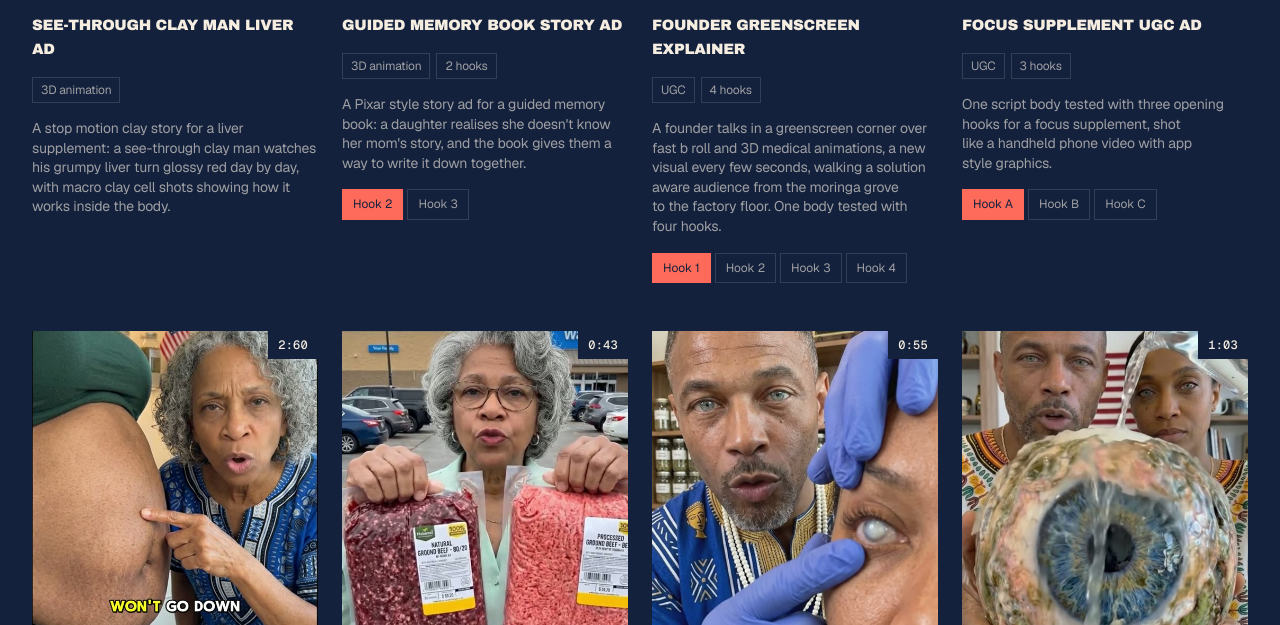
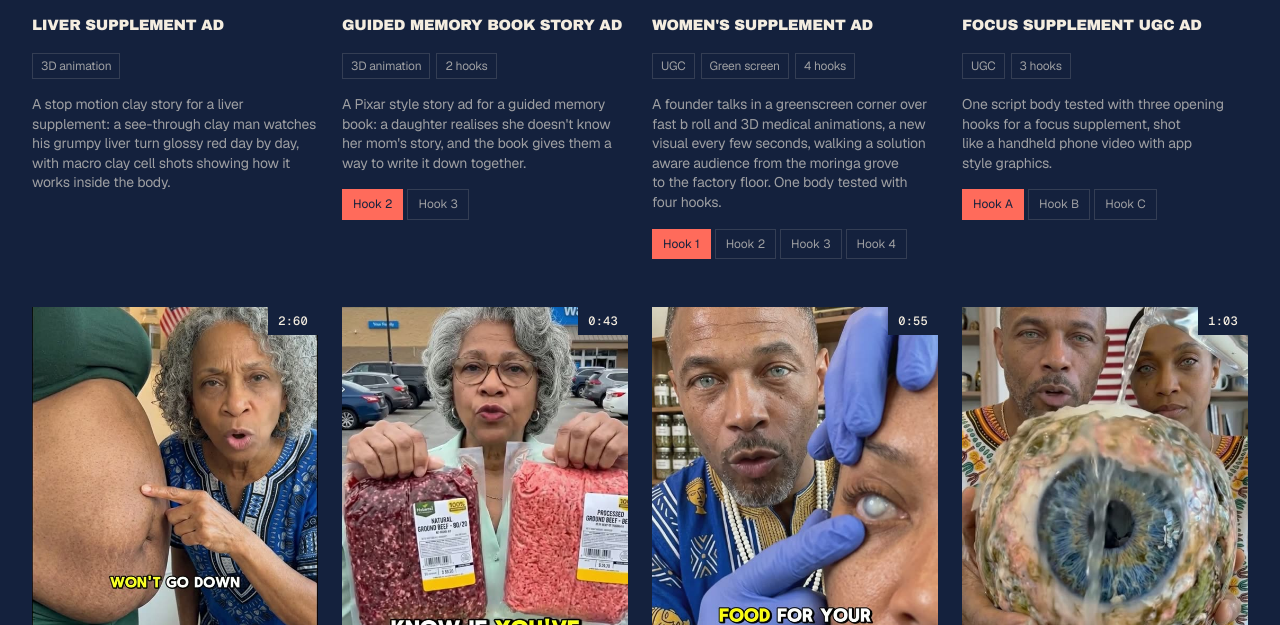
Before and after one commit to mjeusebio/mjeusebio.github.io, a plain HTML site: page index.html in a window 1280 px wide. Shown: the part 2215-2840 px from the top of the page. Drawn offline with nearby package versions, Linux system fonts and the light colour scheme; a web font is replaced by a local one.

Commit message:
Rename two ads and add a Green screen tag
See-through clay man liver ad -> Liver supplement ad
Founder greenscreen explainer -> Women's supplement ad, with a Green screen tag box.
Cards can now show extra tags from ads.json.

```diff
--- a/ads.json
+++ b/ads.json
@@ -2,7 +2,7 @@
  "ads": [
   {
    "id": "liver-clay",
-   "title": "See-through clay man liver ad",
+   "title": "Liver supplement ad",
    "type": "Claymation VO ad",
    "kind": "3d",
    "hook": "What the f*ck happens to a man's liver when he takes this for two weeks straight?",
@@ -10,6 +10,7 @@
    "date": "2026-11-22",
    "switch": "",
    "platform": "",
+   "tags": [],
    "variants": [
     {
      "key": "main",
@@ -31,6 +32,7 @@
    "date": "2026-11-17",
    "switch": "Hook",
    "platform": "",
+   "tags": [],
    "variants": [
     {
      "key": "h2",
@@ -52,14 +54,17 @@
   },
   {
    "id": "peri-founder",
-   "title": "Founder greenscreen explainer",
-   "type": "Greenscreen founder ad",
+   "title": "Women's supplement ad",
+   "type": "Green screen founder ad",
    "kind": "ugc",
    "hook": "This one leaf does what fat burners, shakes, and diets never could for women in PERIMENOPAUSE.",
    "about": "A founder talks in a greenscreen corner over fast b roll and 3D medical animations, a new visual every few seconds, walking a solution aware audience from the moringa grove to the factory floor. One body tested with four hooks.",
    "date": "2026-11-17",
    "switch": "Hook",
    "platform": "",
+   "tags": [
+    "Green screen"
+   ],
    "variants": [
     {
      "key": "h1",
@@ -105,6 +110,7 @@
    "date": "2026-11-16",
    "switch": "Hook",
    "platform": "",
+   "tags": [],
    "variants": [
     {
      "key": "a",
@@ -142,6 +148,7 @@
    "date": "2026-11-16",
    "switch": "",
    "platform": "",
+   "tags": [],
    "variants": [
     {
      "key": "main",
@@ -163,6 +170,7 @@
    "date": "2026-11-16",
    "switch": "",
    "platform": "",
+   "tags": [],
    "variants": [
     {
      "key": "main",
@@ -184,6 +192,7 @@
    "date": "2026-11-16",
    "switch": "",
    "platform": "",
+   "tags": [],
    "variants": [
     {
      "key": "main",
@@ -205,6 +214,7 @@
    "date": "2026-11-16",
    "switch": "",
    "platform": "",
+   "tags": [],
    "variants": [
     {
      "key": "main",
@@ -226,6 +236,7 @@
    "date": "2026-11-15",
    "switch": "Presenter",
    "platform": "",
+   "tags": [],
    "variants": [
     {
      "key": "penei",
@@ -287,6 +298,7 @@
    "date": "2026-11-15",
    "switch": "",
    "platform": "",
+   "tags": [],
    "variants": [
     {
      "key": "main",
@@ -308,6 +320,7 @@
    "date": "2026-11-15",
    "switch": "",
    "platform": "",
+   "tags": [],
    "variants": [
     {
      "key": "main",
@@ -329,6 +342,7 @@
    "date": "2026-11-15",
    "switch": "Hook",
    "platform": "",
+   "tags": [],
    "variants": [
     {
      "key": "h1",
@@ -382,6 +396,7 @@
    "date": "2026-11-13",
    "switch": "Presenter",
    "platform": "",
+   "tags": [],
    "variants": [
     {
      "key": "penei",
@@ -443,6 +458,7 @@
    "date": "2026-11-09",
    "switch": "",
    "platform": "",
+   "tags": [],
    "variants": [
     {
      "key": "main",
@@ -464,6 +480,7 @@
    "date": "2026-09-13",
    "switch": "",
    "platform": "TikTok",
+   "tags": [],
    "variants": [
     {
      "key": "main",
@@ -485,6 +502,7 @@
    "date": "2026-09-10",
    "switch": "",
    "platform": "TikTok",
+   "tags": [],
    "variants": [
     {
      "key": "main",
@@ -506,6 +524,7 @@
    "date": "2026-08-14",
    "switch": "",
    "platform": "Instagram",
+   "tags": [],
    "variants": [
     {
      "key": "main",
@@ -527,6 +546,7 @@
    "date": "2026-08-11",
    "switch": "",
    "platform": "Instagram",
+   "tags": [],
    "variants": [
     {
      "key": "main",
@@ -548,6 +568,7 @@
    "date": "2026-07-15",
    "switch": "",
    "platform": "YouTube",
+   "tags": [],
    "variants": [
     {
      "key": "main",
@@ -569,6 +590,7 @@
    "date": "2026-07-12",
    "switch": "",
    "platform": "TikTok",
+   "tags": [],
    "variants": [
     {
      "key": "main",
--- a/index.html
+++ b/index.html
@@ -547,7 +547,7 @@
     const vars = a.variants.length < 2 ? "" : a.switch === "Presenter"
       ? `<div class="faces">${a.variants.map(x => `<button type="button" data-k="${x.key}" aria-pressed="${x.key === v.key}" aria-label="Watch ${esc(x.label)}'s version" title="${esc(x.label)}"><img src="${x.poster}" alt=""></button>`).join("")}</div><span class="small soft who">${esc(v.label)}</span>`
       : `<div class="hooks">${a.variants.map(x => `<button type="button" data-k="${x.key}" aria-pressed="${x.key === v.key}">${esc(x.label)}</button>`).join("")}</div>`;
-    const tags = [KIND_TAG[a.kind], a.platform, a.variants.length > 1 ? `${a.variants.length} ${a.switch === "Presenter" ? "presenters" : "hooks"}` : ""].filter(Boolean);
+    const tags = [KIND_TAG[a.kind], ...(a.tags || []), a.platform, a.variants.length > 1 ? `${a.variants.length} ${a.switch === "Presenter" ? "presenters" : "hooks"}` : ""].filter(Boolean);
     return `<article class="card enter" data-id="${a.id}" style="transition-delay:${Math.min(i, 6) * 60}ms">
       <button class="media" type="button" aria-label="Watch ${esc(a.title)} with sound">
         <img src="${v.poster}" alt="${esc(a.title)}" loading="lazy">
```
